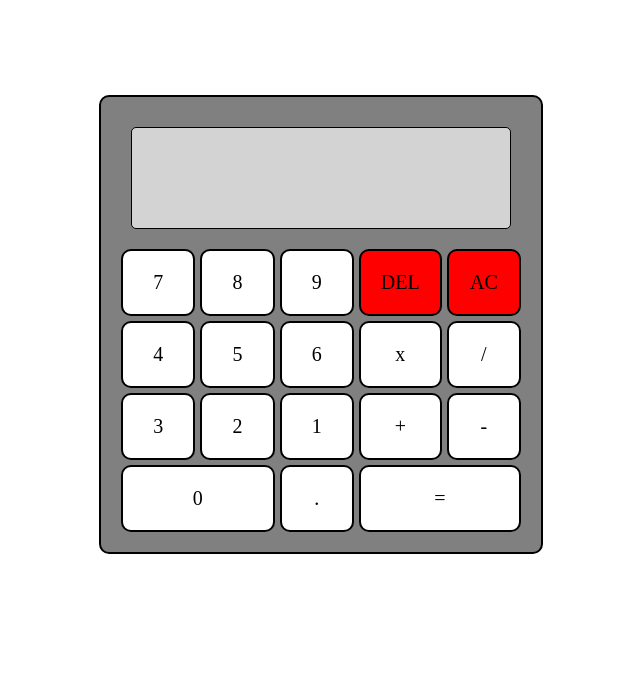
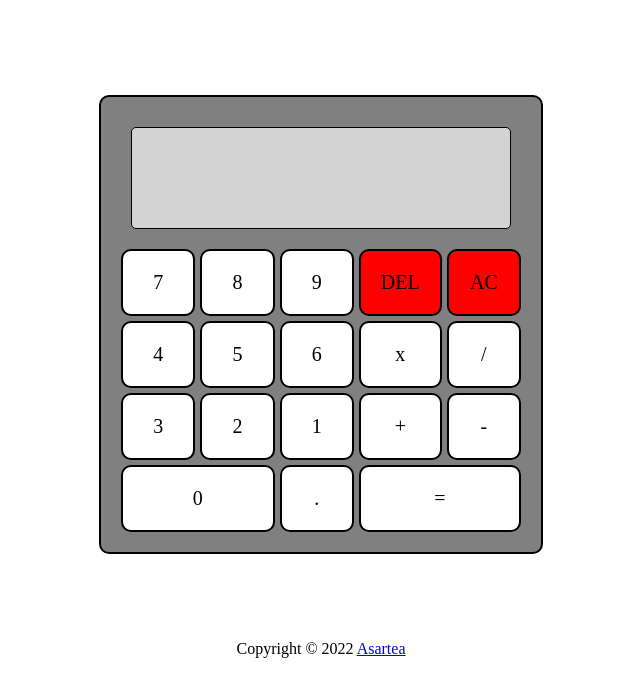
Before and after one commit to Asartea/odin-calculator, a plain HTML site: page index.html in a window 1280 px wide. Shown: the whole page, without its empty margins (319-959 px from the left). Drawn offline with Linux system fonts and the light colour scheme.

Commit message:
add footer

```diff
--- a/index.html
+++ b/index.html
@@ -1,5 +1,6 @@
 <!DOCTYPE html>
 <html lang="en">
+
 <head>
     <meta charset="UTF-8">
     <meta http-equiv="X-UA-Compatible" content="IE=edge">
@@ -8,6 +9,7 @@
     <link rel="stylesheet" href="styles.css">
     <title>Calculator</title>
 </head>
+
 <body>
     <div class="container">
         <div class="calculator">
@@ -34,10 +36,17 @@
                 <button class="btn operator" type="button" data-type="operator">+</button>
                 <button class="btn button-normal" type="button" data-type="operator">-</button>
                 <button class="btn operand button-span-2" type="button" id="zero" data-type="number">0</button>
-                <button class="btn button-normal" type="button" id = "point" data-type="point">.</button>
+                <button class="btn button-normal" type="button" id="point" data-type="point">.</button>
                 <button class="btn button-normal button-span-2" type="button" id="equals" data-type="equals">=</button>
             </div>
         </div>
     </div>
+    <footer>
+        <div>Copyright &copy;
+            <script>document.write(new Date().getFullYear())</script> <a href="https://github.com/Asartea"
+                target="_blank" rel="noopener noreferrer">Asartea</a>
+        </div>
+    </footer>
 </body>
+
 </html>
--- a/styles.css
+++ b/styles.css
@@ -75,3 +75,9 @@ button {
 .button-red {
     background-color: red;
 }
+
+footer {
+    display:flex;
+    align-items: center;
+    justify-content: center;
+}
```
